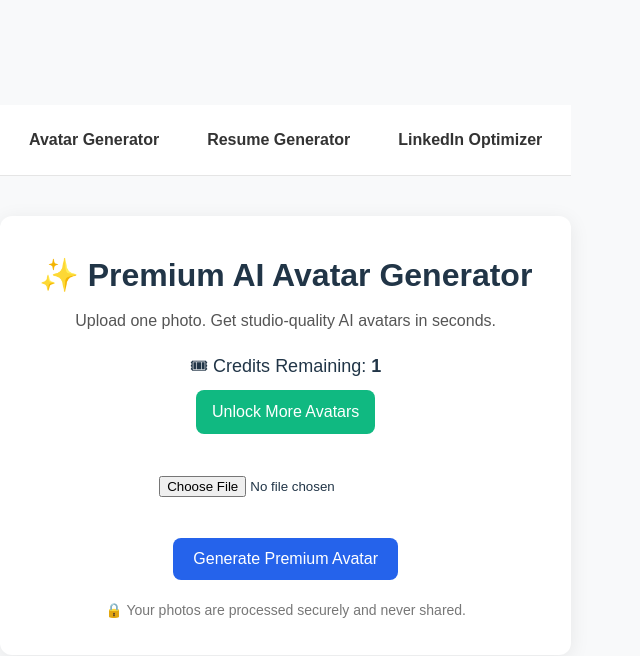
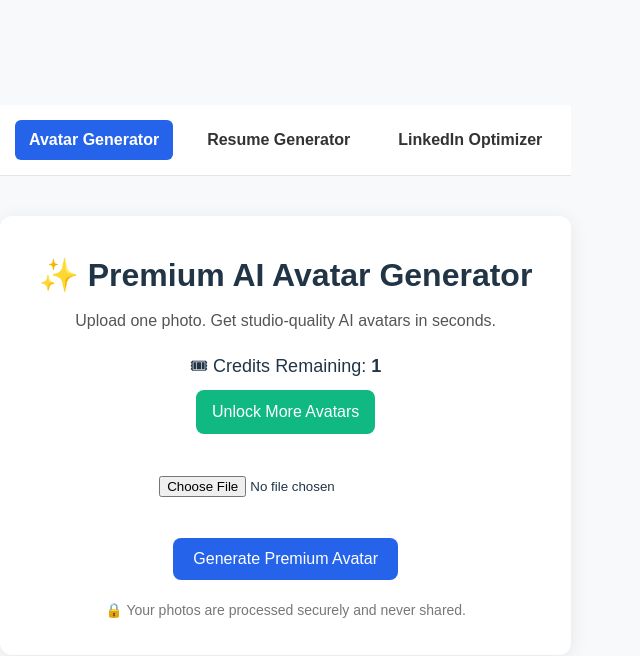
Before and after one commit to Adeyinka78/cartoonizer-frontend, a React (Vite) app: page / in a window 1280 px wide. Shown: the top 656 px of the page, without its empty margins (0-640 px from the left). Built offline with nearby package versions, Linux system fonts and the light colour scheme; no server answers.

Commit message:
add active nav highlighting with NavLink

```diff
--- a/src/App.jsx
+++ b/src/App.jsx
@@ -1,6 +1,6 @@
 // src/App.jsx
 import { useState } from "react";
-import { BrowserRouter as Router, Routes, Route, Link } from "react-router-dom";
+import { BrowserRouter as Router, Routes, Route, NavLink } from "react-router-dom";
 import "./App.css";
 
 import ResumeGenerator from "./pages/ResumeGenerator";
@@ -139,9 +139,32 @@ export default function App() {
   return (
     <Router>
       <nav className="nav">
-        <Link to="/" className="nav-link">Avatar Generator</Link>
-        <Link to="/resume" className="nav-link">Resume Generator</Link>
-        <Link to="/linkedin" className="nav-link">LinkedIn Optimizer</Link>
+        <NavLink
+          to="/"
+          className={({ isActive }) =>
+            isActive ? "nav-link active" : "nav-link"
+          }
+        >
+          Avatar Generator
+        </NavLink>
+
+        <NavLink
+          to="/resume"
+          className={({ isActive }) =>
+            isActive ? "nav-link active" : "nav-link"
+          }
+        >
+          Resume Generator
+        </NavLink>
+
+        <NavLink
+          to="/linkedin"
+          className={({ isActive }) =>
+            isActive ? "nav-link active" : "nav-link"
+          }
+        >
+          LinkedIn Optimizer
+        </NavLink>
       </nav>
 
       <Routes>
```
